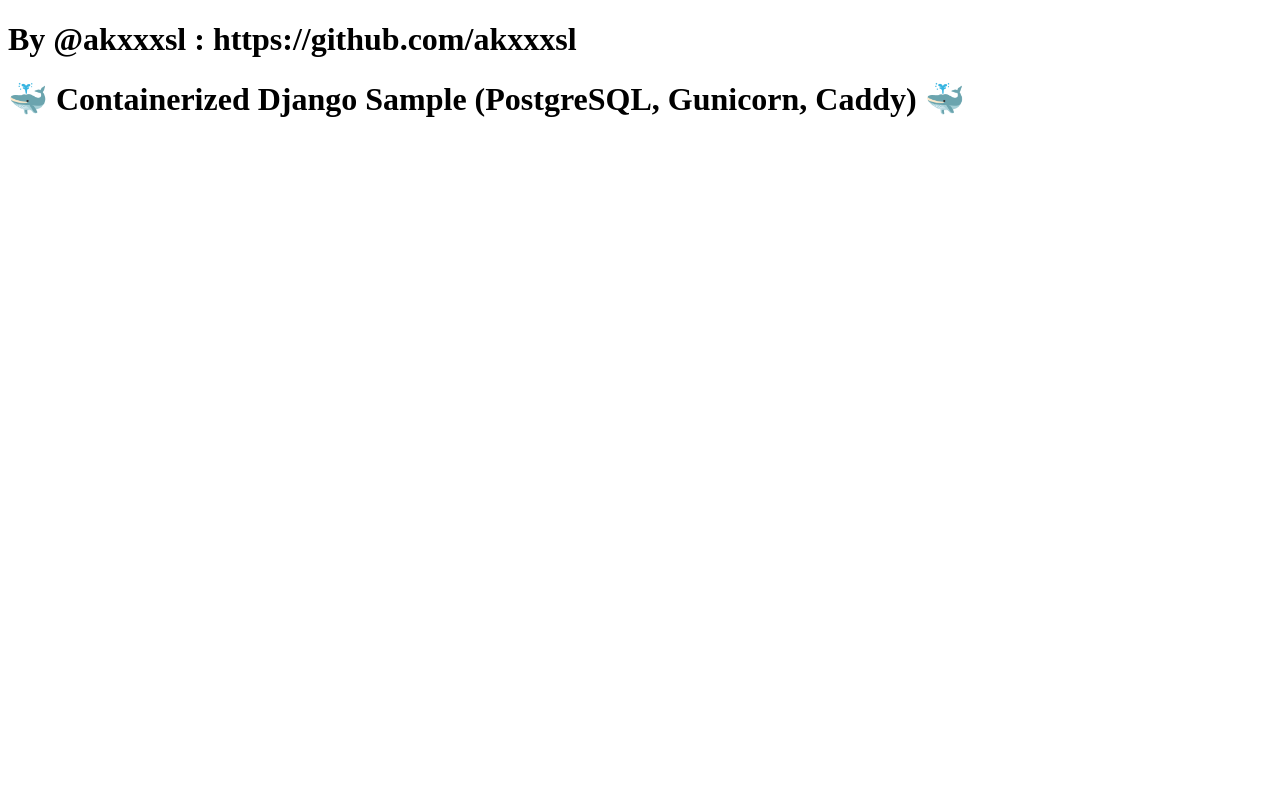
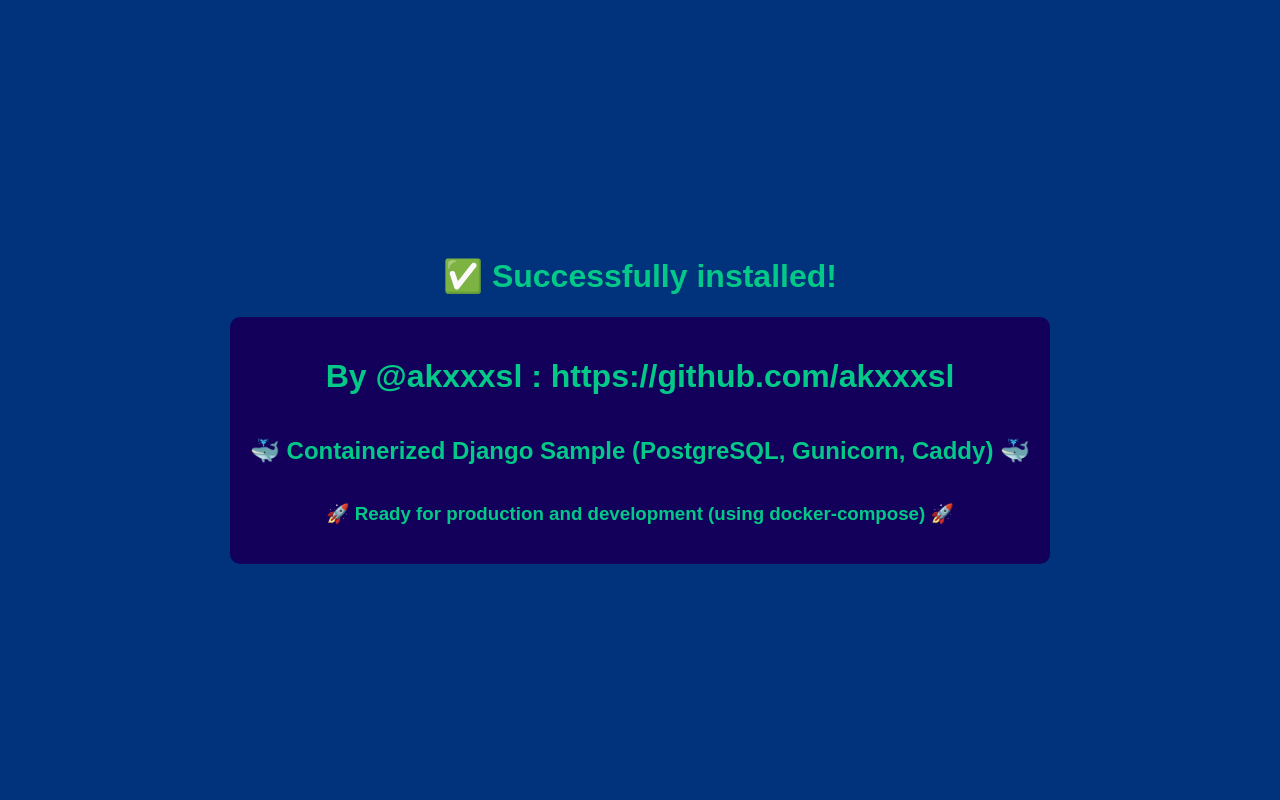
Before and after one commit to akxxxsl/containerized-django-sample, a Django app: page / in a window 1280 px wide. Run offline with Django 4.2, Linux system fonts and the light colour scheme.

Commit message:
success page

```diff
--- /dev/null
+++ b/src/static/css/style.css
@@ -0,0 +1,27 @@
+body{
+width: 100%;
+height: 100vh;
+margin: 0px;
+display: flex;
+justify-content: center;
+align-items: center;
+flex-direction: column;
+font-family: Arial;
+color: #03C988;
+background-color: #00337C;
+}
+
+.box{
+padding: 20px;
+background-color: #13005A;
+display: flex;
+justify-content: center;
+align-items: center;
+flex-direction: column;
+border-radius: 10px;
+}
+
+a{
+text-decoration: none;
+color: #03C988;
+}
--- /dev/null
+++ b/src/templates/base.html
@@ -0,0 +1,19 @@
+{% load static %}
+
+<!DOCTYPE html>
+<html lang="en">
+<head>
+    <meta charset="UTF-8">
+    <meta name="viewport" content="width=device-width, initial-scale=1">
+
+    <title>{% block title %}{% endblock %}</title>
+
+    <!-- CUSTOM STYLE -->
+    <link rel="stylesheet" href="{% static 'css/style.css' %}">
+
+</head>
+<body>
+{% block main %}
+{% endblock %}
+</body>
+</html>
--- a/src/templates/index.html
+++ b/src/templates/index.html
@@ -1,12 +1,14 @@
-<!DOCTYPE html>
-<html lang="en">
-<head>
-    <meta charset="UTF-8">
-    <title>Django Sample</title>
-</head>
-<body>
-<h1>By @akxxxsl : https://github.com/akxxxsl</h1>
-<h1>🐳 Containerized Django Sample (PostgreSQL, Gunicorn, Caddy) 🐳</h1>
+{% extends "base.html" %}
+{% block title %}
+Django Sample by @akxxxsl
+{% endblock %}
 
-</body>
-</html>
+{% block main %}
+
+<h1>✅ Successfully installed!</h1>
+<div class="box">
+    <h1>By @akxxxsl : <a href="https://github.com/akxxxsl" target="_blank">https://github.com/akxxxsl</a></h1>
+    <h2>🐳 Containerized Django Sample (PostgreSQL, Gunicorn, Caddy) 🐳</h2>
+    <h3>🚀 Ready for production and development (using docker-compose) 🚀</h3>
+</div>
+{% endblock %}
```
Also changed, not shown: successfully_installed.jpg (added).
